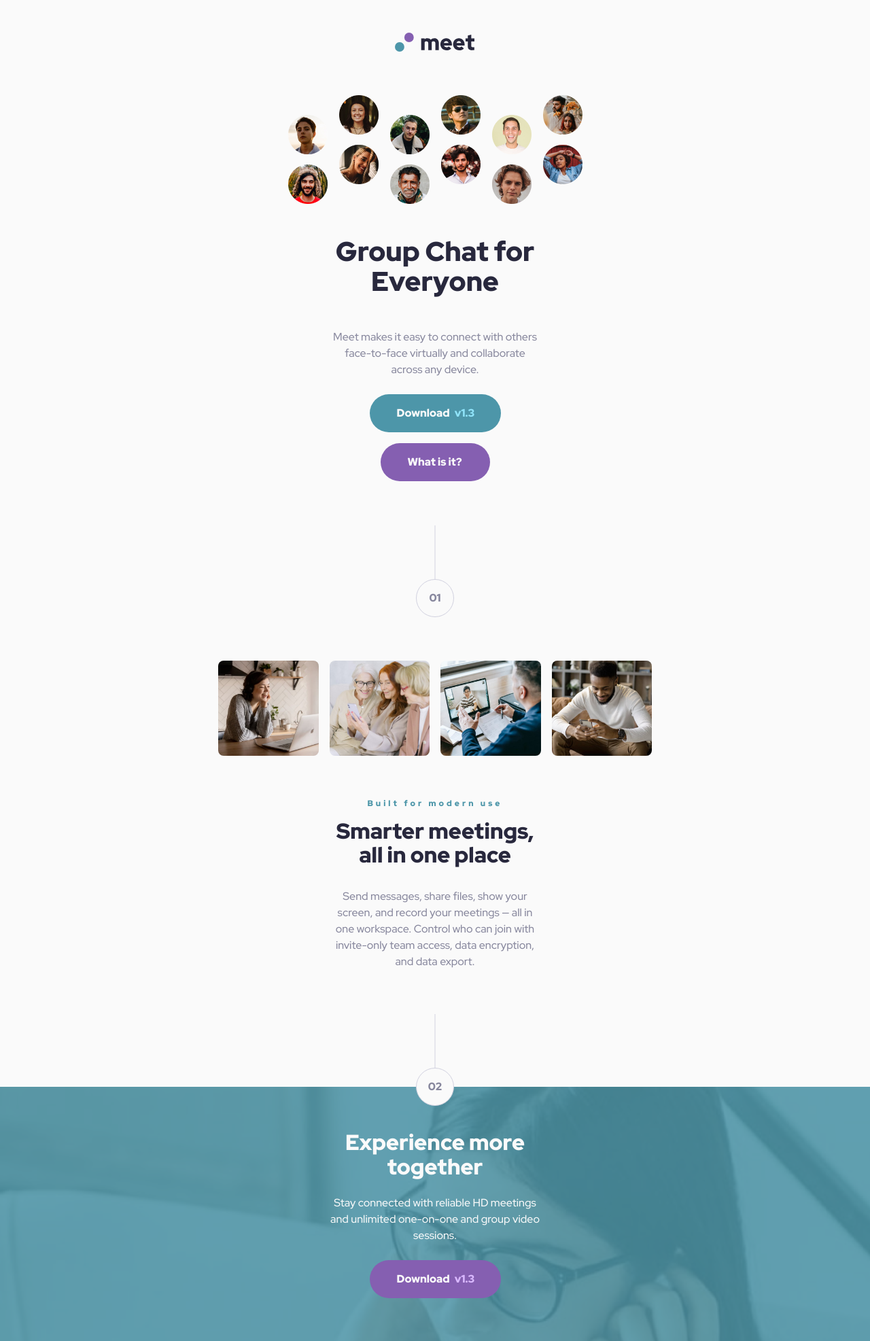
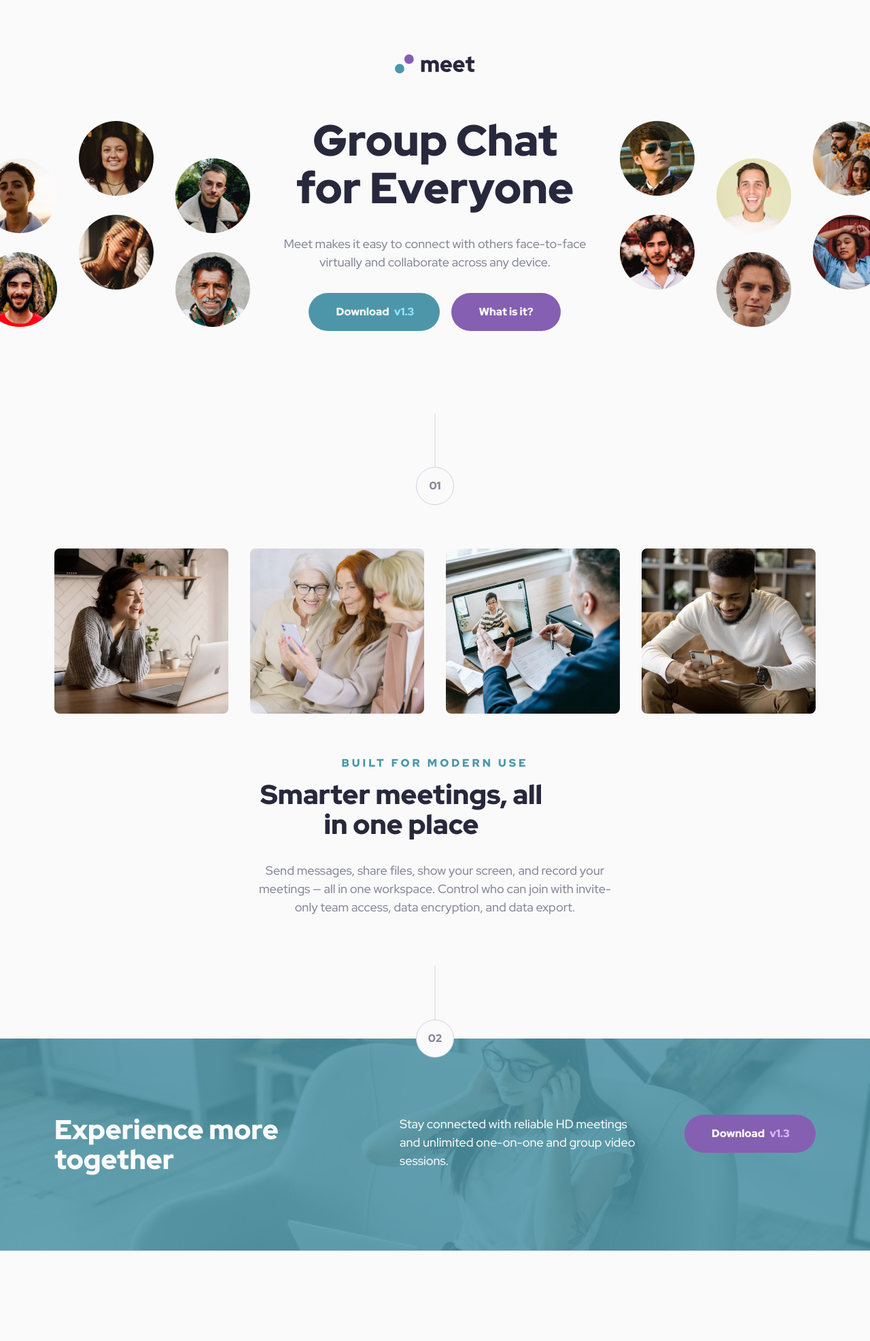
Before and after one commit to Algobender-Academy/Meet_Landing_Page-Vanilla-Workshop, a plain HTML site: page index.html in a window 1280 px wide. Shown: the whole page at 68% size. After the commit the page ends 1840 px from the top, so only its background shows below. Drawn offline with Linux system fonts and the light colour scheme.

Commit message:
Added Desktop & Tablet Media Queries

```diff
--- a/main.css
+++ b/main.css
@@ -104,7 +104,7 @@ a:any-link {
 }
 
 .meet-header__nav {
-  padding: 0rem 8.0313rem;
+  padding: 0rem 5rem;
 }
 
 .meet-header__logo img {
@@ -134,7 +134,6 @@ a:any-link {
   font: var(--TEXT-PRESET-1-MOB);
   color: var(--SLATE-900);
   max-width: 305px;
-  margin-bottom: 1.5rem;
 }
 
 .meet-header-hero__description {
@@ -236,6 +235,7 @@ a:any-link {
   letter-spacing: var(--TEXT-PRESET-3-LS);
   color: var(--CYAN-600);
   margin-bottom: 1rem;
+  text-transform: uppercase;
 }
 
 .meet-main-features__title {
@@ -319,3 +319,217 @@ a:any-link {
   display: inline-block;
   margin-left: 0.25rem;
 }
+
+/* Tablet */
+@media screen and (min-width: 768px) {
+  /* MEET-HEADER */
+  .meet-header {
+    padding: 3rem 0rem 4rem;
+  }
+
+  .meet-header-hero {
+    gap: 4.5rem;
+  }
+
+  .meet-header-hero__mob-tab img {
+    max-width: 820px;
+  }
+
+  .meet-header-hero__title {
+    font: var(--TEXT-PRESET-1-TBT);
+    max-width: 448.3px;
+  }
+
+  .meet-header-hero__description {
+    max-width: 448.3px;
+  }
+
+  .meet-header-hero__buttons {
+    flex-flow: row;
+    gap: 17px;
+  }
+
+  /* MEET-MAIN */
+  .meet-main {
+    padding: 8.5rem 2rem 4rem 2rem;
+  }
+
+  .meet-main-features__image-group {
+    gap: 1.5rem;
+    min-width: 680px;
+  }
+
+  .meet-main-features__image img {
+    max-width: 152px;
+  }
+
+  .meet-main-features__subtitle {
+    font: var(--TEXT-PRESET-3-TBT);
+  }
+
+  .meet-main-features__title {
+    font: var(--TEXT-PRESET-2-TBT);
+    max-width: 455px;
+  }
+
+  .meet-main-features__description {
+    max-width: 504px;
+  }
+
+  /* MEET-FOOTER */
+  .meet-footer {
+    height: 320px;
+    background-image: url("./images/tablet/image-footer.jpg");
+  }
+
+  .meet-footer__overlay {
+    height: 320px;
+  }
+
+  .section-marker-wrapper {
+    bottom: 292px;
+  }
+
+  .meet-footer__title {
+    font: var(--TEXT-PRESET-2-TBT);
+    max-width: 504px;
+  }
+
+  .meet-footer__description {
+    max-width: 504px;
+  }
+}
+
+/* Desktop */
+@media screen and (min-width: 992px) {
+  /* MEET-HEADER */
+  .meet-header {
+    padding: 5rem 0rem 4rem;
+  }
+
+  .meet-header-hero {
+    flex-flow: row;
+    gap: 127.85px;
+    width: 100%;
+    justify-content: center;
+    position: relative;
+  }
+
+  .meet-header-hero__mob-tab {
+    display: none;
+  }
+
+  .meet-header-hero__dsk-left,
+  .meet-header-hero__dsk-right {
+    display: block;
+    position: absolute;
+  }
+
+  .meet-header-hero__dsk-left {
+    left: -26px;
+  }
+
+  .meet-header-hero__dsk-right {
+    right: -26px;
+  }
+
+  .meet-header-hero__dsk-left img,
+  .meet-header-hero__dsk-right img {
+    max-width: 394px;
+  }
+
+  .meet-header-hero__container {
+    gap: 32px;
+  }
+
+  .meet-header-hero__title {
+    font: var(--TEXT-PRESET-1-DSK);
+    max-width: 448.3px;
+  }
+
+  .meet-header-hero__description {
+    font: var(--TEXT-PRESET-4-DSK);
+    max-width: 448.3px;
+  }
+
+  .meet-header-hero__buttons {
+    flex-flow: row;
+    gap: 1.0625rem;
+  }
+
+  .meet-header-hero__button--primary:hover,
+  .meet-header-hero__button--primary:focus-visible {
+    background-color: #71c0d4;
+  }
+
+  .meet-header-hero__button--secondary:hover,
+  .meet-header-hero__button--secondary:focus-visible {
+    background-color: #b18bdd;
+  }
+
+  /* MEET-MAIN */
+  .meet-main {
+    padding: 8.5rem 5rem 4.5rem 5rem;
+  }
+
+  .meet-main-features__image-group {
+    gap: 2rem;
+    min-width: 1120px;
+  }
+
+  .meet-main-features__image img {
+    max-width: 256px;
+  }
+
+  .meet-main-features__subtitle {
+    font: var(--TEXT-PRESET-3-DSK);
+  }
+
+  .meet-main-features__title {
+    font: var(--TEXT-PRESET-2-DSK);
+    max-width: 445px;
+  }
+
+  .meet-main-features__description {
+    font: var(--TEXT-PRESET-4-DSK);
+    max-width: 544px;
+  }
+
+  /* MEET-FOOTER */
+  .meet-footer {
+    height: 312px;
+    padding: 7rem 80px;
+    background-image: url("./images/desktop/image-footer.jpg");
+  }
+
+  .meet-footer__overlay {
+    height: 312px;
+  }
+
+  .section-marker-wrapper {
+    bottom: 284px;
+  }
+
+  .meet-footer__text-content {
+    flex-flow: row;
+    align-items: flex-start;
+    gap: 4rem;
+  }
+
+  .meet-footer__title {
+    font: var(--TEXT-PRESET-2-DSK);
+    max-width: 445px;
+    text-align: left;
+  }
+
+  .meet-footer__description {
+    font: var(--TEXT-PRESET-4-DSK);
+    max-width: 355px;
+    text-align: left;
+  }
+
+  .meet-footer__button:hover,
+  .meet-footer__button:focus-visible {
+    background-color: #b18bdd;
+  }
+}
```
